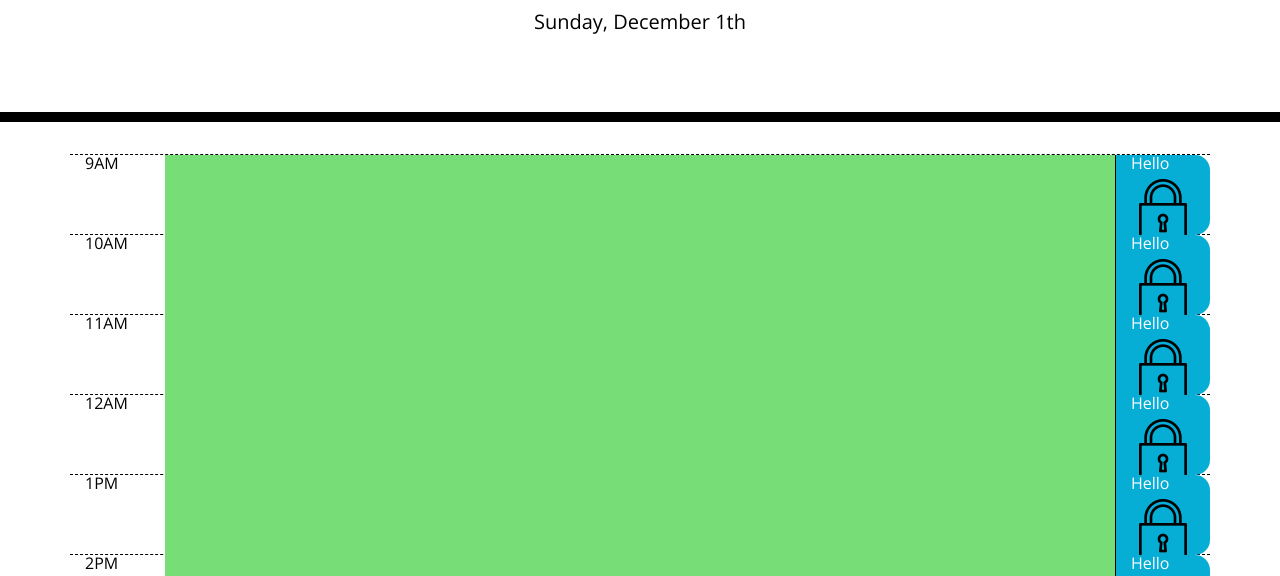
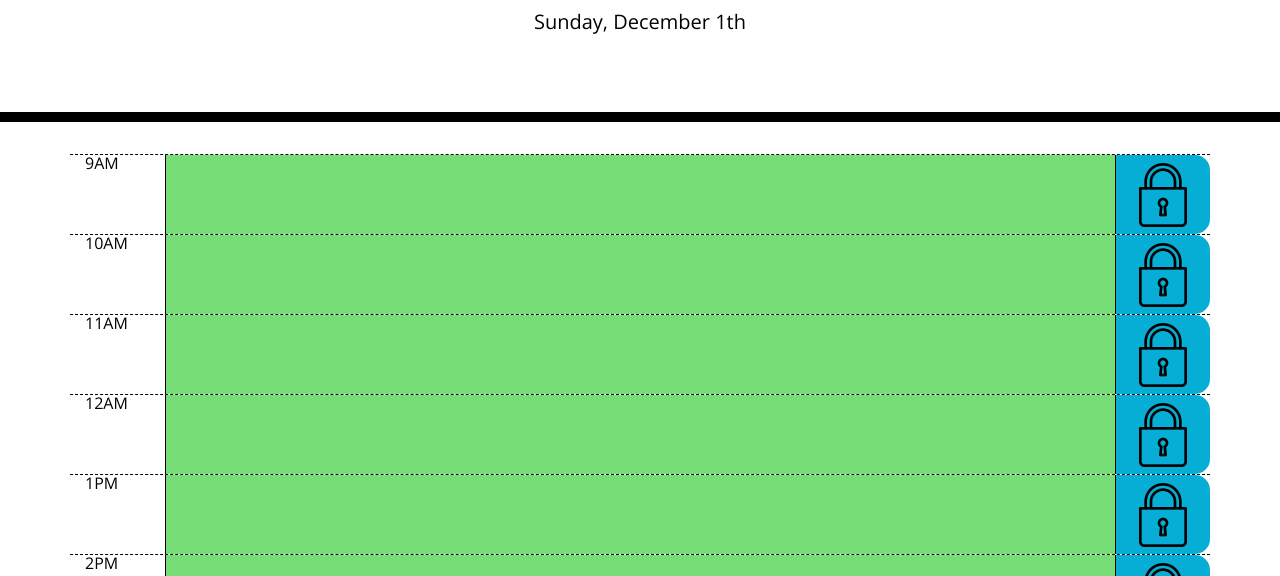
Before and after one commit to moullier/day-planner, a plain HTML site: page index.html in a window 1280 px wide. Shown: the part 182-758 px from the top of the page. Drawn offline with nearby package versions, Linux system fonts and the light colour scheme.

Commit message:
minor style fixes

```diff
--- a/assets/javascript/script.js
+++ b/assets/javascript/script.js
@@ -19,14 +19,14 @@ $(document).ready(function() {
 
         // add the appropriate classes and attributes so that the divs style correctly and can be interacted with
         $(newHour).addClass("row hour");
-        $(newTimeCol).addClass("col-2 col-sm-1");
-        $(newActivityCol).addClass("col-8 col-sm-10 activity");
+        $(newTimeCol).addClass("col-2 col-md-1");
+        $(newActivityCol).addClass("col-8 col-md-10 activity");
         $(newActivityCol).attr("dataHour", i);
         let idString = "hour" + i;
         $(newActivityCol).attr("id", idString);
         $(newTabCol).attr("dataHour", i);
         $(newActivityCol).attr("contenteditable", "true");
-        $(newTabCol).addClass("col-2 col-sm-1 saveBtn");
+        $(newTabCol).addClass("col-2 col-md-1 saveBtn");
 
 
         // add styling based on whether hour is in the past, current, or future
@@ -58,7 +58,6 @@ $(document).ready(function() {
             $(newActivityCol).text(activityArray[i]);
         }
 
-        $(newTabCol).text("Hello");
         let newImg = $("<img>");
         newImg.attr("src", "./assets/images/lock.png");
         newImg.addClass("img-fluid lockimage");
--- a/style.css
+++ b/style.css
@@ -2,6 +2,15 @@ body {
   font-family: 'Open Sans', sans-serif;
   font-size: 16px;
   line-height: 1;
+}
+
+.activity {
+  background: transparent;
+  border: none;
+  resize: none;
+  color: #000000;
+  border-left: 1px solid black;
+  padding: 10px;
 }
 
 textarea{
```
Also changed, not shown: 1 other file.
